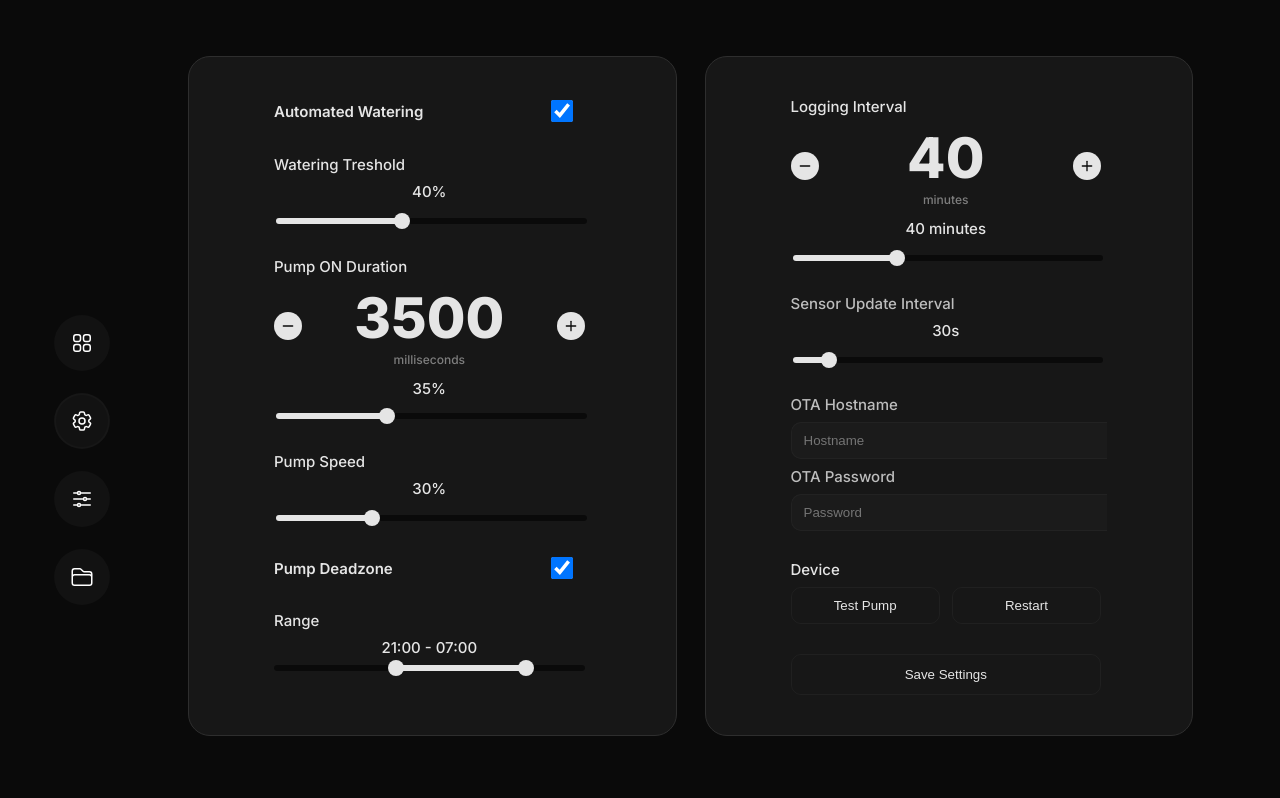
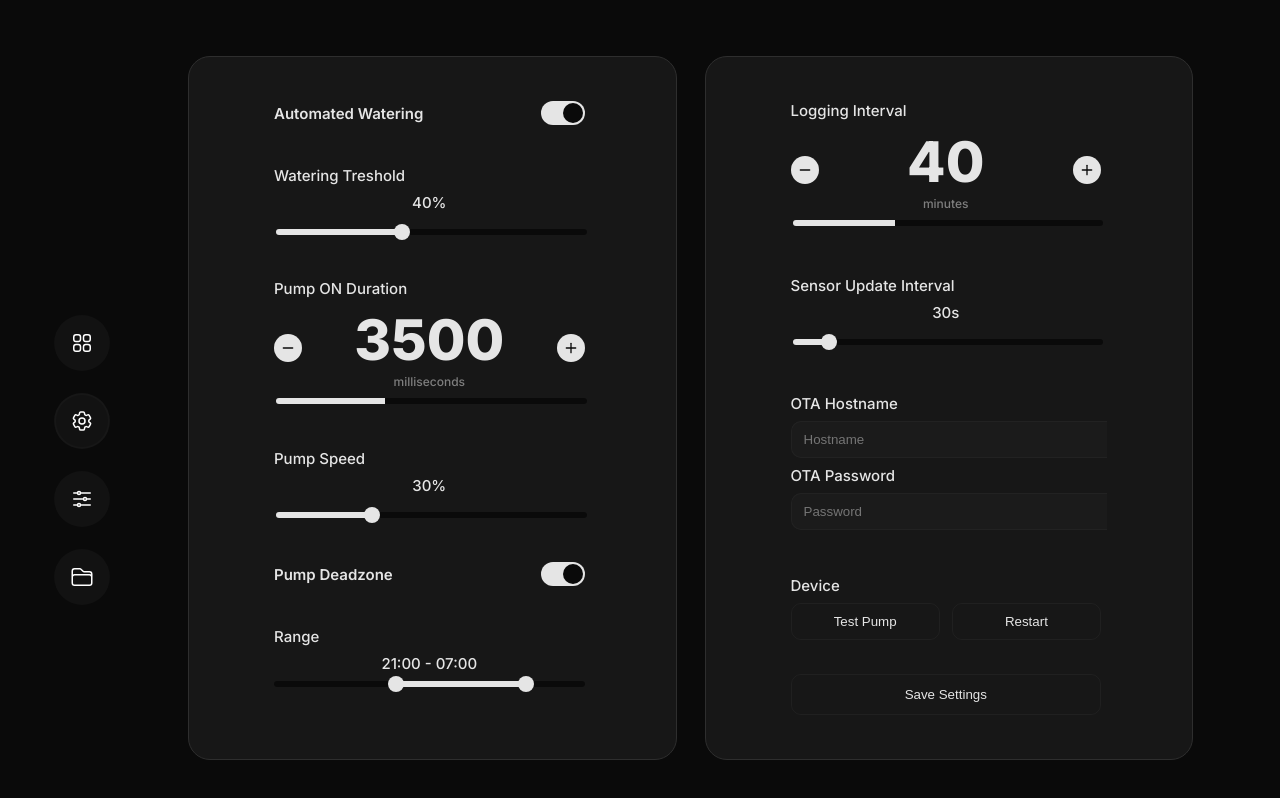
Before and after one commit to AthemiS13/Flory, a Next.js app in the folder my-app/: page /settings in a window 1280 px wide. Shown: the top 798 px of the page. Built offline with nearby package versions, Linux system fonts and the light colour scheme.

Commit message:
feat: implement Switch component and update SettingsPage to use it for toggles

```diff
--- a/my-app/app/globals.css
+++ b/my-app/app/globals.css
@@ -202,8 +202,8 @@ a.round-btn.active:focus-visible {
 /* Make the settings cards almost full viewport height and allow inner scrolling */
 .settings-grid {
   /* fixed visual height for the paired cards so they don't exceed viewport */
-  height: calc(100vh - 120px);
-  max-height: calc(100vh - 100px);
+  height: calc(100vh - 96px);
+  max-height: calc(100vh - 96px);
   align-items: stretch;
   margin-top: -16px; /* nudge up slightly */
 }
@@ -222,16 +222,16 @@ a.round-btn.active:focus-visible {
 .settings-card-inner {
   display: flex;
   flex-direction: column;
-  gap: 24px;
+  gap: 28px;
   flex: 1 1 auto;
   overflow: auto;
   padding-right: 6px; /* room for scrollbar */
   justify-content: space-between; /* push Save button to bottom when possible */
-  padding-top: 12px;
-  padding-bottom: 12px;
+  padding-top: 16px;
+  padding-bottom: 16px;
 }
 
-.settings-card-body { flex: 1 1 auto; display:flex; flex-direction:column; gap:28px; justify-content: space-between }
+.settings-card-body { flex: 1 1 auto; display:flex; flex-direction:column; gap:32px; justify-content: space-between }
 .settings-card-footer { margin-top: 12px; margin-left: 0; margin-right: 0; margin-bottom: 0; align-self: stretch; margin-top: auto }
 
 .settings-input {
@@ -260,6 +260,11 @@ input[type=range]::-moz-range-thumb { width:16px; height:16px; border-radius:999
 input[type=range]::-ms-thumb { width:16px; height:16px; border-radius:999px; background: var(--fg); box-shadow:none; border: none }
 input[type=range]:focus { outline: none }
 
+/* Picker sliders (no thumb, just the line) */
+input[type=range].picker-slider::-webkit-slider-thumb { width: 0; height: 0; opacity: 0; }
+input[type=range].picker-slider::-moz-range-thumb { width: 0; height: 0; opacity: 0; }
+input[type=range].picker-slider::-ms-thumb { width: 0; height: 0; opacity: 0; }
+
 /* checkbox look minimal */
 input[type=checkbox] { width: 40px; height: 22px }
 
@@ -269,6 +274,10 @@ input[type=checkbox] { width: 40px; height: 22px }
 /* Ensure icons inside round buttons use the foreground color */
 .round-btn, .round-btn svg { color: var(--fg); }
 
+/* Switch styling */
+.switch-root:focus-visible { outline: 2px solid rgba(255,255,255,0.2); outline-offset: 2px; }
+.switch-root:disabled { opacity: 0.5; }
+
 /* Make range thumb and track use the foreground color for thumb */
 input[type=range]::-webkit-slider-thumb { background: var(--fg); }
 input[type=range]::-moz-range-thumb { background: var(--fg); }
--- a/my-app/app/settings/page.tsx
+++ b/my-app/app/settings/page.tsx
@@ -2,6 +2,7 @@
 
 import * as React from "react"
 import { Minus, Plus } from "lucide-react"
+import { Switch } from "@/components/ui/switch"
 
 function IconButton({ onClick, children, aria }: { onClick?: () => void; children: React.ReactNode; aria?: string }) {
   return (
@@ -16,16 +17,7 @@ function IconButton({ onClick, children, aria }: { onClick?: () => void; childre
   )
 }
 
-function Toggle({ checked, onChange, label }: { checked: boolean; onChange: (v: boolean) => void; label?: string }) {
-  return (
-    <div style={{ display: 'flex', alignItems: 'center', justifyContent: 'space-between', width: '100%' }}>
-      <div style={{ color: 'var(--fg)', fontWeight: 600 }}>{label}</div>
-      <label style={{ display: 'inline-flex', alignItems: 'center', gap: 8 }}>
-        <input type="checkbox" checked={checked} onChange={(e) => onChange(e.target.checked)} />
-      </label>
-    </div>
-  )
-}
+
 
 export default function SettingsPage() {
   const [autoWaterEnabled, setAutoWaterEnabled] = React.useState(true)
@@ -105,15 +97,13 @@ export default function SettingsPage() {
           <div className="settings-card-inner" style={{ width: '100%' }}>
             <div className="settings-card-body" style={{ width: '100%' }}>
             <div style={{ display: 'flex', justifyContent: 'space-between', alignItems: 'center' }}>
-              <div style={{ fontSize: 15, fontWeight: 600 }}>Automated Watering</div>
-              <div>
-                <input type="checkbox" checked={autoWaterEnabled} onChange={(e) => setAutoWaterEnabled(e.target.checked)} />
-              </div>
+              <div style={{ fontSize: 15, fontWeight: 600, color: 'var(--fg)' }}>Automated Watering</div>
+              <Switch checked={autoWaterEnabled} onCheckedChange={setAutoWaterEnabled} />
             </div>
 
             <div>
-              <div style={{ color: 'var(--fg)', marginBottom: 8 }}>Watering Treshold</div>
-              <div style={{ textAlign: 'center', marginBottom: 8, color: 'var(--fg)' }}>{wateringThreshold}%</div>
+              <div style={{ color: 'var(--fg)', marginBottom: 8, fontSize: 15 }}>Watering Treshold</div>
+              <div style={{ textAlign: 'center', marginBottom: 8, color: 'var(--fg)', fontSize: 15 }}>{wateringThreshold}%</div>
               <div>
                 <input
                   ref={wateringRef}
@@ -128,7 +118,7 @@ export default function SettingsPage() {
             </div>
 
             <div>
-              <div style={{ color: 'var(--fg)', marginBottom: 8 }}>Pump ON Duration</div>
+              <div style={{ color: 'var(--fg)', marginBottom: 8, fontSize: 15 }}>Pump ON Duration</div>
               <div style={{ display: 'flex', alignItems: 'center', justifyContent: 'space-between', gap: 12 }}>
                 <IconButton onClick={() => adjustPump(-100)} aria="decrease-pump">
                   <Minus />
@@ -141,21 +131,21 @@ export default function SettingsPage() {
                   <Plus />
                 </IconButton>
               </div>
-              <div style={{ textAlign: 'center', marginTop: 12, marginBottom: 6, color: 'var(--fg)' }}>{Math.round((pumpDurationMs/10000)*100)}%</div>
               <input
                 ref={pumpRef}
                 type="range"
                 min={0}
                 max={10000}
                 value={pumpDurationMs}
+                className="picker-slider"
                 onChange={(e) => { setPumpDurationMs(Number(e.target.value)); updateRangeBg(e.target) }}
                 onInput={(e) => updateRangeBg(e.currentTarget as HTMLInputElement)}
               />
             </div>
 
             <div>
-              <div style={{ color: 'var(--fg)', marginBottom: 8 }}>Pump Speed</div>
-              <div style={{ textAlign: 'center', marginBottom: 8, color: 'var(--fg)' }}>{pumpPwmDuty}%</div>
+              <div style={{ color: 'var(--fg)', marginBottom: 8, fontSize: 15 }}>Pump Speed</div>
+              <div style={{ textAlign: 'center', marginBottom: 8, color: 'var(--fg)', fontSize: 15 }}>{pumpPwmDuty}%</div>
               <div>
                 <input
                   ref={speedRef}
@@ -171,12 +161,12 @@ export default function SettingsPage() {
 
             <div style={{ display: 'flex', alignItems: 'center', justifyContent: 'space-between' }}>
               <div style={{ fontWeight: 600, color: 'var(--fg)' }}>Pump Deadzone</div>
-              <input type="checkbox" checked={deadzoneEnabled} onChange={(e) => setDeadzoneEnabled(e.target.checked)} />
+              <Switch checked={deadzoneEnabled} onCheckedChange={setDeadzoneEnabled} />
             </div>
 
             <div>
-              <div style={{ color: 'var(--fg)', marginBottom: 8 }}>Range</div>
-              <div style={{ textAlign: 'center', marginBottom: 8, color: 'var(--fg)' }}>
+              <div style={{ color: 'var(--fg)', marginBottom: 8, fontSize: 15 }}>Range</div>
+              <div style={{ textAlign: 'center', marginBottom: 8, color: 'var(--fg)', fontSize: 15 }}>
                 {String(deadzonePMHour + 12).padStart(2, '0')}:00 - {String(deadzoneAMHour).padStart(2, '0')}:00
               </div>
               <div className="double-range" ref={(el) => { if (el) updateDoubleRangeBg(el, deadzoneRef.current, deadzoneRef2.current) }}>
@@ -269,7 +259,7 @@ export default function SettingsPage() {
           <div className="settings-card-inner" style={{ width: '100%' }}>
             <div className="settings-card-body" style={{ width: '100%' }}>
               <div>
-                  <div style={{ color: 'var(--fg)', marginBottom: 8 }}>Logging Interval</div>
+                  <div style={{ color: 'var(--fg)', marginBottom: 8, fontSize: 15 }}>Logging Interval</div>
                 <div style={{ display: 'flex', alignItems: 'center', gap: 12 }}>
                   <IconButton onClick={() => adjustLogging(-5)} aria="decrease-logging"><Minus /></IconButton>
                   <div style={{ textAlign: 'center', flex: 1 }}>
@@ -278,21 +268,21 @@ export default function SettingsPage() {
                   </div>
                   <IconButton onClick={() => adjustLogging(5)} aria="increase-logging"><Plus /></IconButton>
                 </div>
-                <div style={{ textAlign: 'center', marginTop: 12, marginBottom: 8, color: 'var(--fg)' }}>{loggingIntervalMin} minutes</div>
                 <input
                   ref={loggingRef}
                   type="range"
                   min={1}
                   max={120}
                   value={loggingIntervalMin}
+                  className="picker-slider"
                   onChange={(e) => { setLoggingIntervalMin(Number(e.target.value)); updateRangeBg(e.target) }}
                   onInput={(e) => updateRangeBg(e.currentTarget as HTMLInputElement)}
                 />
               </div>
 
               <div>
-                <div style={{ color: 'var(--muted)', marginBottom: 8 }}>Sensor Update Interval</div>
-                <div style={{ textAlign: 'center', marginBottom: 8, color: 'var(--fg)' }}>{sensorUpdateIntervalSec}s</div>
+                <div style={{ color: 'var(--fg)', marginBottom: 8, fontSize: 15 }}>Sensor Update Interval</div>
+                <div style={{ textAlign: 'center', marginBottom: 8, color: 'var(--fg)', fontSize: 15 }}>{sensorUpdateIntervalSec}s</div>
                 <div>
                   <input
                     ref={sensorRef}
@@ -308,18 +298,18 @@ export default function SettingsPage() {
 
               <div className="ota-group">
                 <div>
-                  <div style={{ color: 'var(--muted)', marginBottom: 8 }}>OTA Hostname</div>
+                  <div style={{ color: 'var(--fg)', marginBottom: 8, fontSize: 15 }}>OTA Hostname</div>
                   <input placeholder="Hostname" value={otaHostname} onChange={(e) => setOtaHostname(e.target.value)} className="settings-input" />
                 </div>
 
                 <div>
-                  <div style={{ color: 'var(--muted)', marginBottom: 8 }}>OTA Password</div>
-                  <input placeholder="Password" value={otaPassword} onChange={(e) => setOtaPassword(e.target.value)} className="settings-input" />
+                  <div style={{ color: 'var(--fg)', marginBottom: 8, fontSize: 15 }}>OTA Password</div>
+                  <input placeholder="Password" type="password" value={otaPassword} onChange={(e) => setOtaPassword(e.target.value)} className="settings-input" />
                 </div>
               </div>
 
               <div>
-                <div style={{ color: 'var(--fg)', marginBottom: 8 }}>Device</div>
+                <div style={{ color: 'var(--fg)', marginBottom: 8, fontSize: 15 }}>Device</div>
                 <div style={{ display: 'flex', gap: 12, marginTop: 8 }}>
                   <button className="ui-button" style={{ flex: 1 }}>Test Pump</button>
                   <button className="ui-button" style={{ flex: 1 }}>Restart</button>
--- /dev/null
+++ b/my-app/components/ui/switch.tsx
@@ -0,0 +1,49 @@
+"use client"
+
+import * as React from "react"
+
+interface SwitchProps {
+  checked: boolean
+  onCheckedChange: (checked: boolean) => void
+  disabled?: boolean
+}
+
+export function Switch({ checked, onCheckedChange, disabled = false }: SwitchProps) {
+  return (
+    <button
+      type="button"
+      role="switch"
+      aria-checked={checked}
+      disabled={disabled}
+      onClick={() => !disabled && onCheckedChange(!checked)}
+      className="switch-root"
+      data-state={checked ? "checked" : "unchecked"}
+      style={{
+        width: 44,
+        height: 24,
+        borderRadius: 999,
+        background: checked ? 'var(--fg)' : 'rgba(255,255,255,0.1)',
+        border: 'none',
+        position: 'relative',
+        cursor: disabled ? 'not-allowed' : 'pointer',
+        transition: 'background 200ms ease',
+        padding: 0,
+      }}
+    >
+      <span
+        className="switch-thumb"
+        style={{
+          display: 'block',
+          width: 20,
+          height: 20,
+          borderRadius: '50%',
+          background: checked ? 'var(--bg)' : 'var(--fg)',
+          position: 'absolute',
+          top: 2,
+          left: checked ? 'calc(100% - 22px)' : 2,
+          transition: 'left 200ms ease, background 200ms ease',
+        }}
+      />
+    </button>
+  )
+}
```
